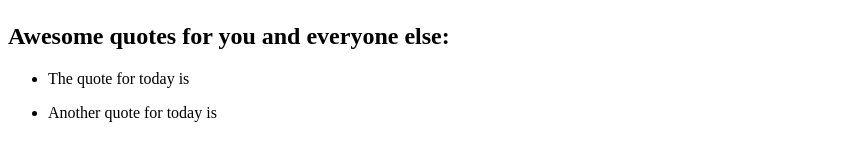
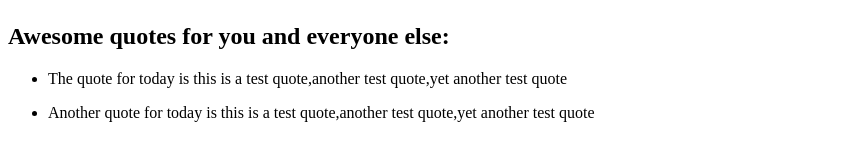
Before and after one commit to philipkariuki/quotes-angular, an Angular app: page / in a window 1280 px wide. Shown: the part 306-466 px from the top of the page, without its empty margins (0-844 px from the left). Built offline with nearby package versions, Linux system fonts and the light colour scheme.

Commit message:
Update app.component.ts
Fixes typo

```diff
--- a/src/app/app.component.ts
+++ b/src/app/app.component.ts
@@ -7,9 +7,9 @@ import { Component } from '@angular/core';
 })
 export class AppComponent {
   title = 'Quotes';
-  quotes: string[];
+  quote: string[];
 
   constructor(){
-    this.quotes = ["this is a test quote","another test quote","yet another test quote"];
+    this.quote = ["this is a test quote","another test quote","yet another test quote"];
   }
 }
```
